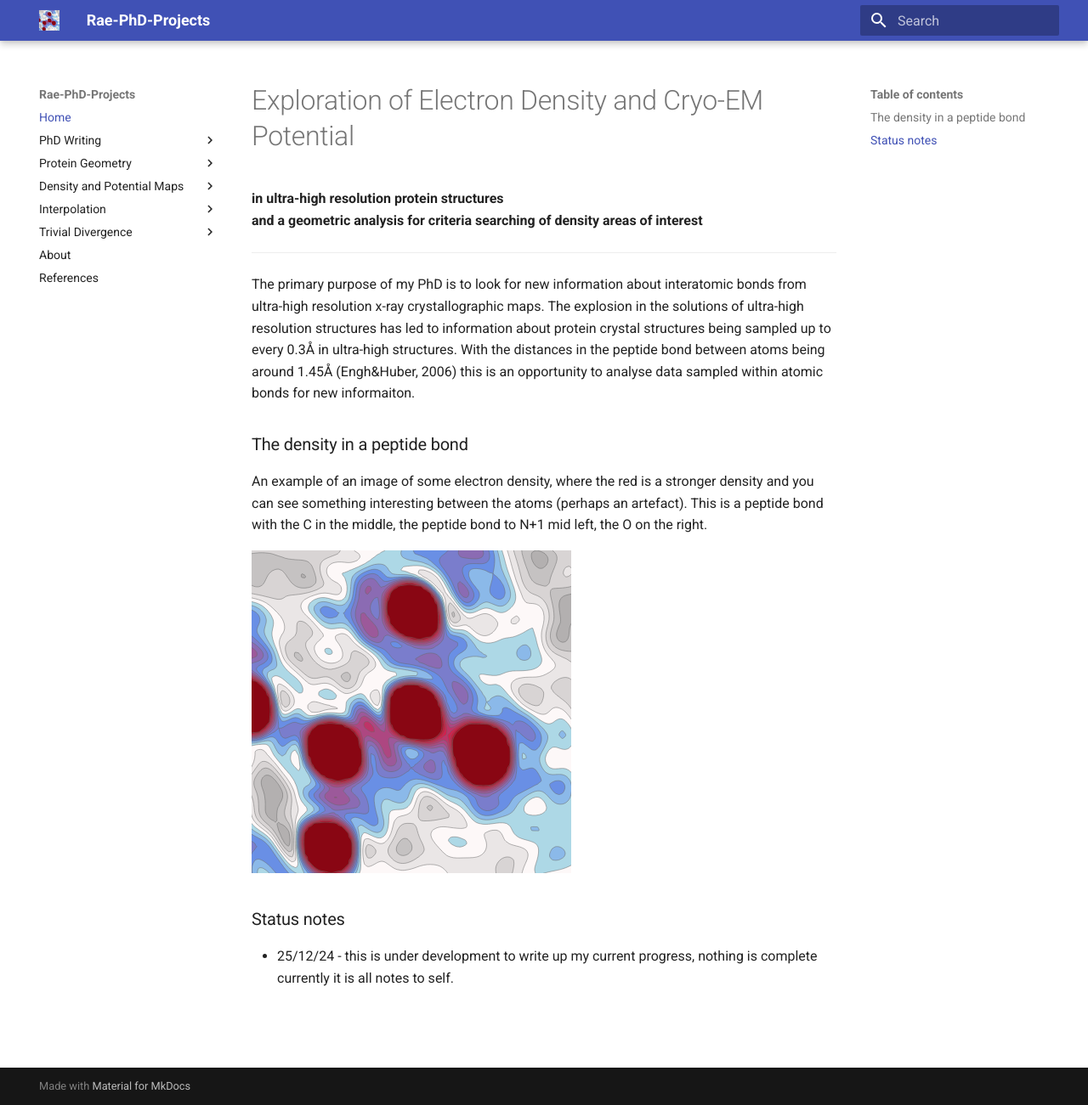
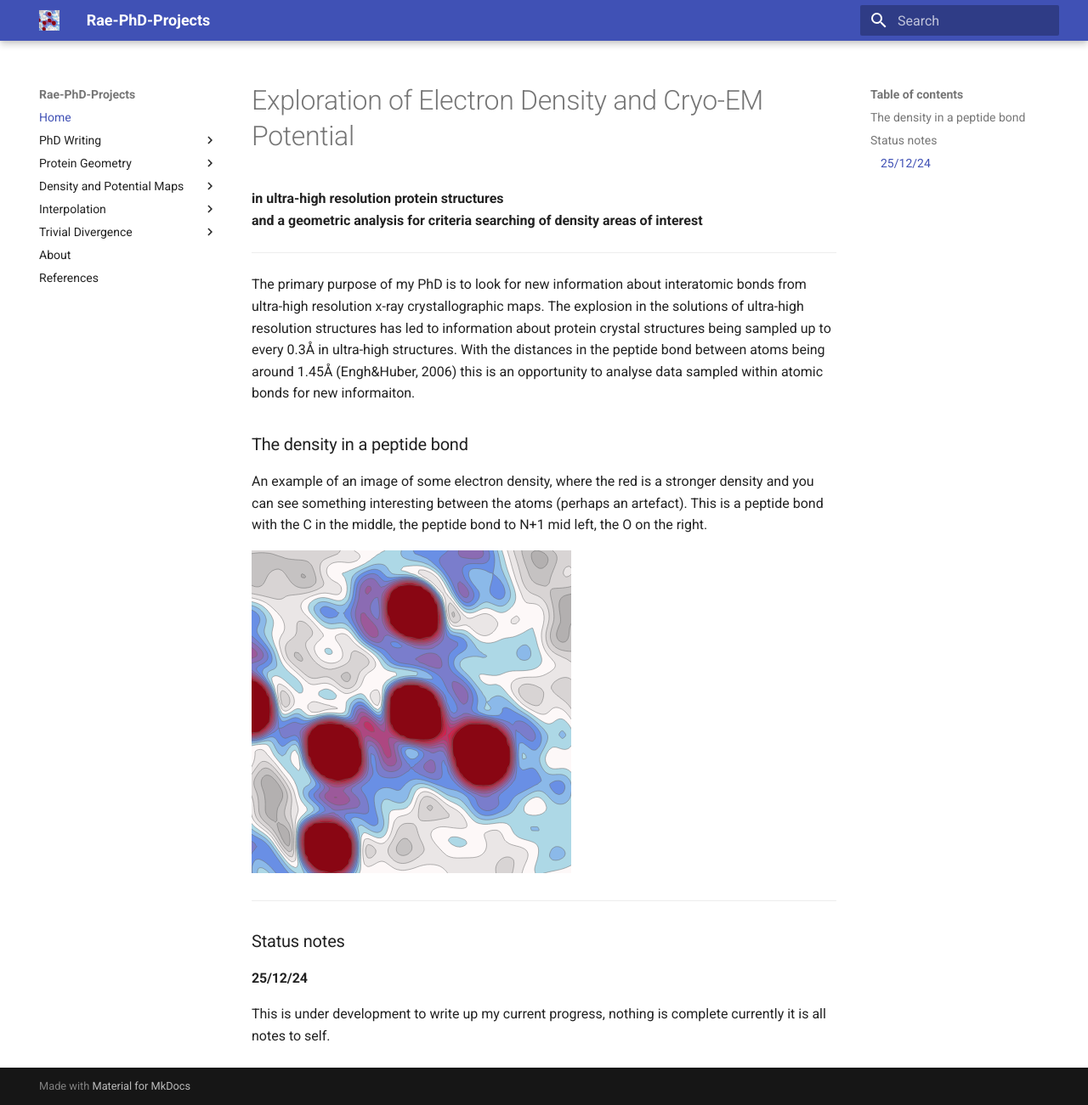
Before and after one commit to rae-gh/rae, an MkDocs documentation site: the page built from docs/index.md, in a window 1280 px wide and 1301 px high. Shown: the whole window at 85% size. Built offline with MkDocs 1.6.1 and Material for MkDocs 9.7.7, drawn with Linux system fonts in a browser that asks for light colours.

Commit message:
Update index.md

```diff
--- a/docs/index.md
+++ b/docs/index.md
@@ -10,5 +10,8 @@
 
 ![image info](./assets/density.png)
 
+---
+
 ### Status notes
-- 25/12/24 - this is under development to write up my current progress, nothing is complete currently it is all notes to self.
+#### 25/12/24
+This is under development to write up my current progress, nothing is complete currently it is all notes to self.
```
